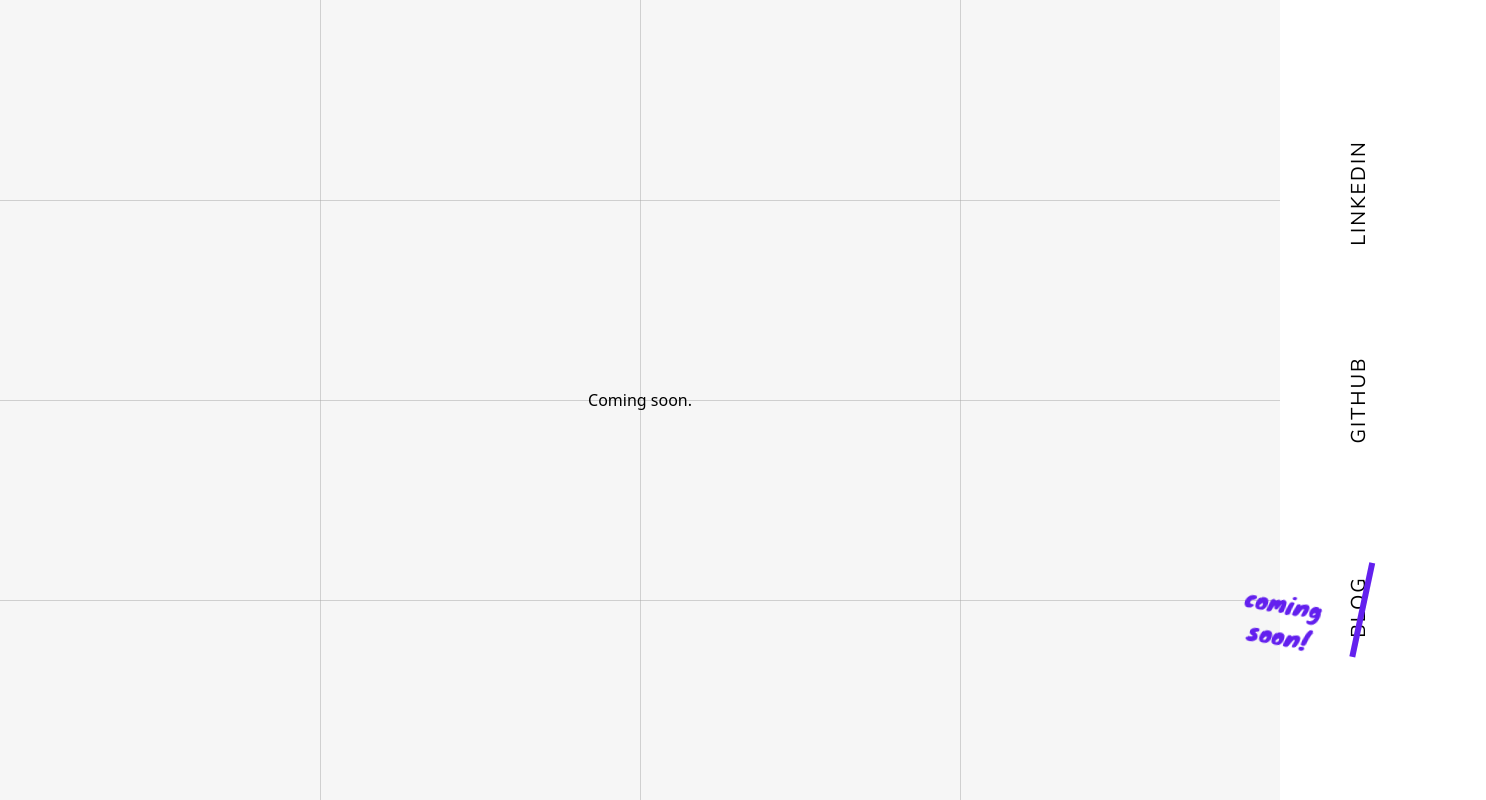
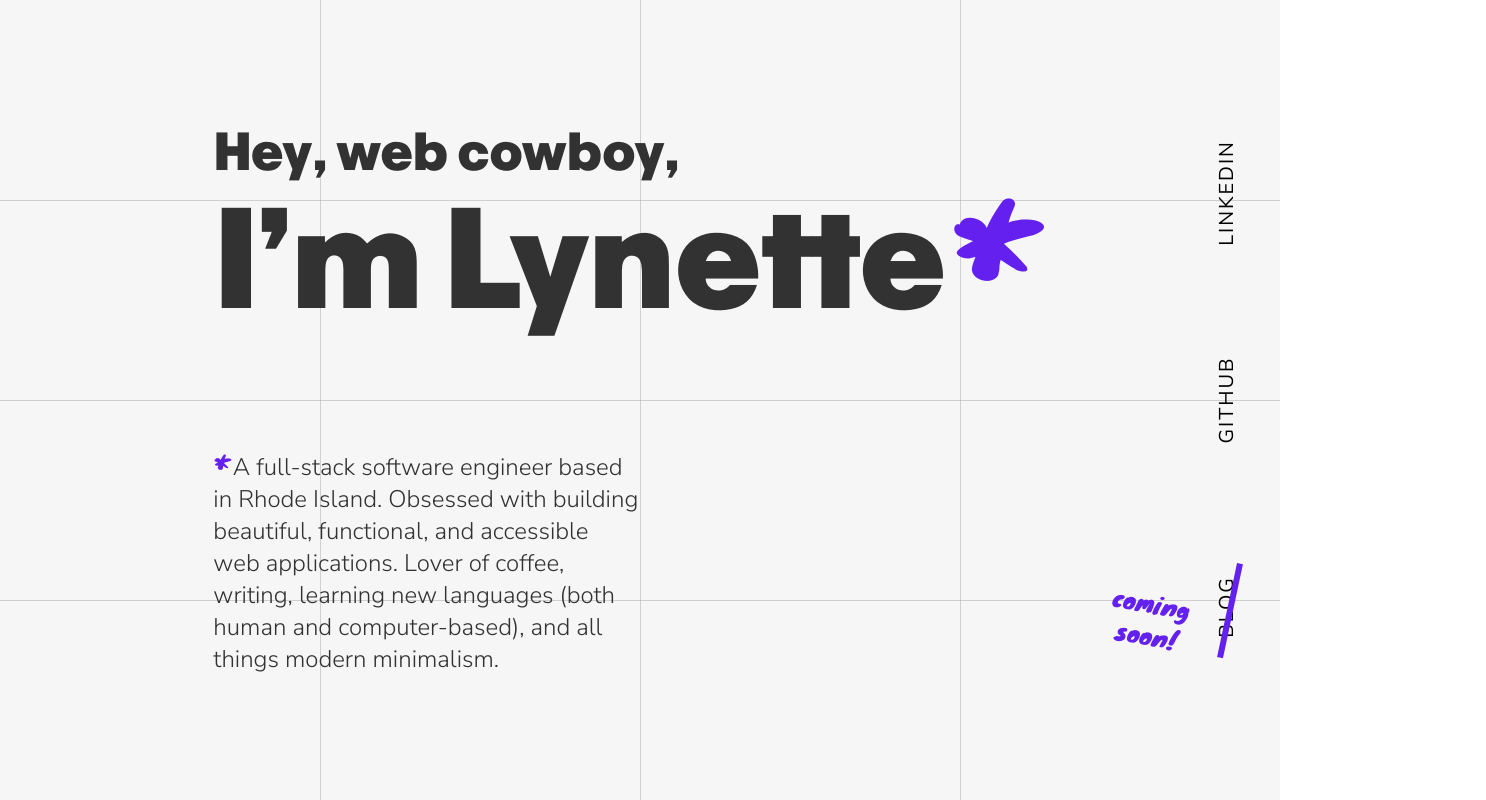
Before and after one commit to lynettelopez/lynette.dev, a SvelteKit app: page / in a window 1280 px wide. Shown: the whole page, 1486 px wide, since content can reach past the window. Built offline with nearby package versions, Linux system fonts and the light colour scheme.

Commit message:
Create root page

```diff
--- a/src/routes/+page.svelte
+++ b/src/routes/+page.svelte
@@ -1,7 +1,18 @@
-<script lang="ts">
-  /* ... */
-</script>
-
-<div class="w-screen h-screen flex justify-center items-center bg-neutral-50">
-  <h1 class="text-neutral-900">Coming soon.</h1>
+<div class="w-full h-full flex flex-row justify-end items-center">
+  <div class="w-4/5 space-y-32">
+    <h1 class="font-opti-champion text-black space-y-4">
+      <span class="block text-5xl animate-fade-right">Hey, web cowboy,</span>
+      <span class="inline-block text-9xl animate-fade-right">I'm Lynette</span>
+      <span class="inline-block text-9xl font-knewave text-indigo animate-fade-in animate-delay-500"
+        >*</span
+      >
+    </h1>
+    <p
+      class="w-2/4 font-nunito-sans font-light text-black text-2xl animate-fade-down animate-delay-700"
+    >
+      <span class="font-knewave text-indigo">*</span> A full-stack software engineer based in Rhode Island.
+      Obsessed with building beautiful, functional, and accessible web applications. Lover of coffee,
+      writing, learning new languages (both human and computer-based), and all things modern minimalism.
+    </p>
+  </div>
 </div>
```
